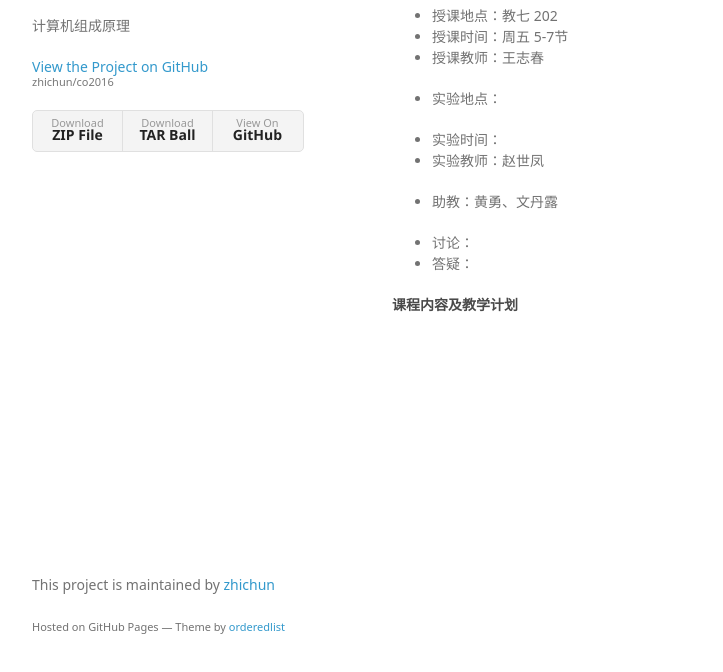
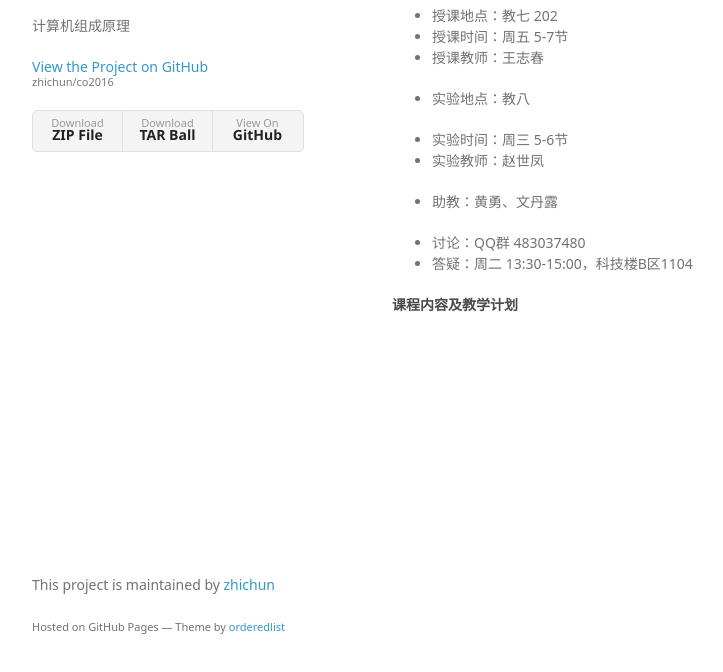
Before and after one commit to zhichun/co2016, a plain HTML site: page index.html in a window 1280 px wide. Shown: the part 94-766 px from the top of the page, without its empty margins (178-901 px from the left). Drawn offline with Linux system fonts and the light colour scheme; a web font is replaced by a local one.

Commit message:
Create gh-pages branch via GitHub

```diff
--- a/index.html
+++ b/index.html
@@ -35,12 +35,12 @@
 <li>授课地点：教七 202</li>
 <li>授课时间：周五 5-7节</li>
 <li><p>授课教师：王志春</p></li>
-<li><p>实验地点：</p></li>
-<li>实验时间：</li>
+<li><p>实验地点：教八 </p></li>
+<li>实验时间：周三 5-6节</li>
 <li><p>实验教师：赵世凤</p></li>
 <li><p>助教：黄勇、文丹露</p></li>
-<li>讨论：</li>
-<li>答疑：</li>
+<li>讨论：QQ群 483037480</li>
+<li>答疑：周二 13:30-15:00，科技楼B区1104</li>
 </ul>
 
 <h4>
--- a/params.json
+++ b/params.json
@@ -1,6 +1,6 @@
 {
   "name": "计算机组成原理-2016",
   "tagline": "计算机组成原理",
-  "body": "#### 课程基本信息\r\n\r\n* 授课地点：教七 202\r\n* 授课时间：周五 5-7节\r\n* 授课教师：王志春\r\n\r\n* 实验地点：\r\n* 实验时间：\r\n* 实验教师：赵世凤\r\n\r\n* 助教：黄勇、文丹露\r\n* 讨论：\r\n* 答疑：\r\n\r\n#### 课程内容及教学计划",
+  "body": "#### 课程基本信息\r\n\r\n* 授课地点：教七 202\r\n* 授课时间：周五 5-7节\r\n* 授课教师：王志春\r\n\r\n* 实验地点：教八 \r\n* 实验时间：周三 5-6节\r\n* 实验教师：赵世凤\r\n\r\n* 助教：黄勇、文丹露\r\n* 讨论：QQ群 483037480\r\n* 答疑：周二 13:30-15:00，科技楼B区1104\r\n\r\n#### 课程内容及教学计划",
   "note": "Don't delete this file! It's used internally to help with page regeneration."
 }
```
